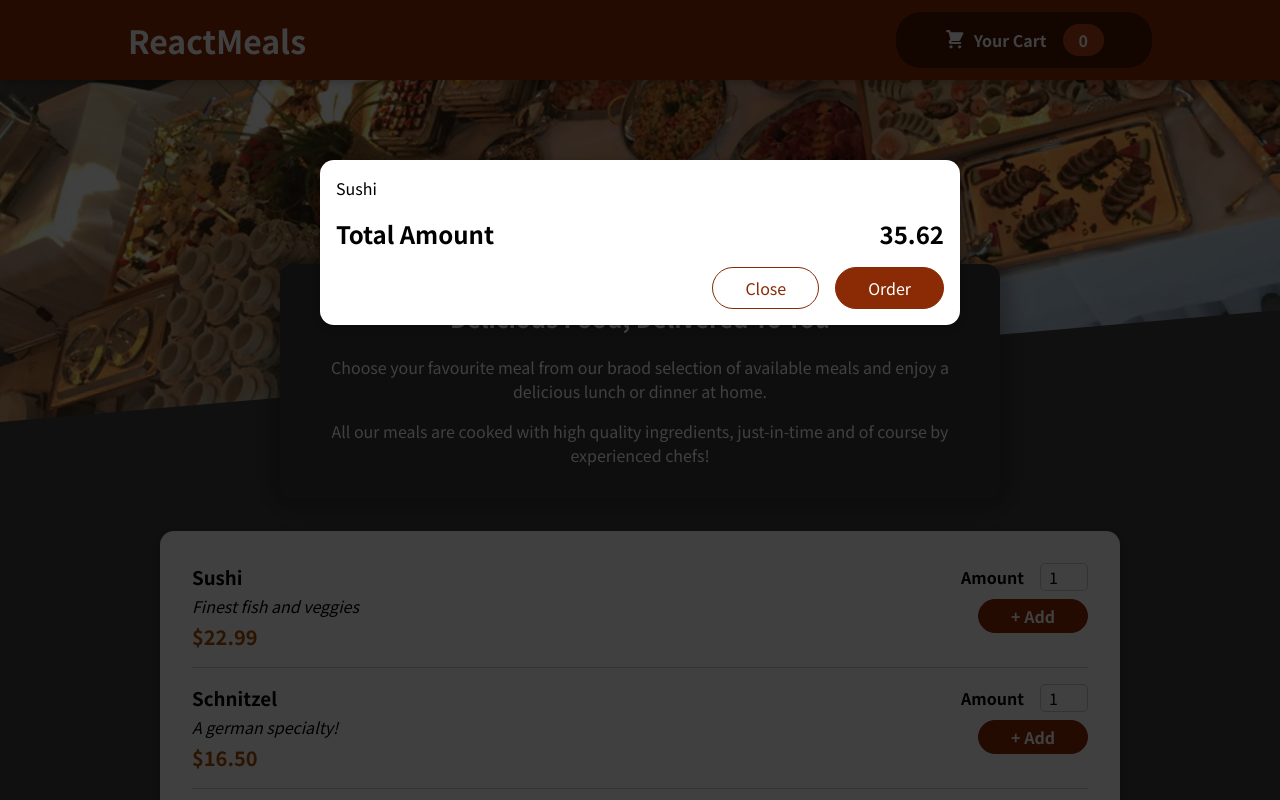
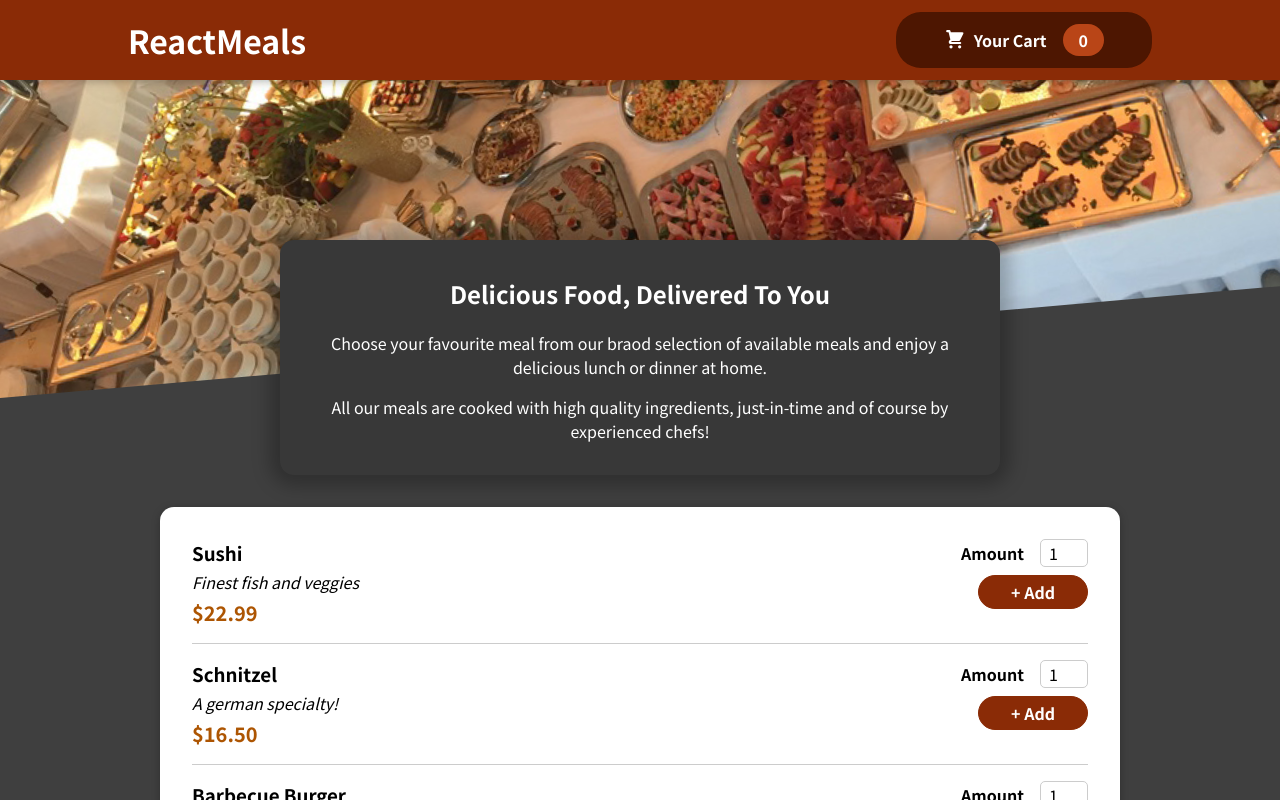
Before and after one commit to NidhiMehendale/React-RestraurantApp, a React (Create React App) app: page / in a window 1280 px wide. Shown: the top 800 px of the page. Built offline with nearby package versions, Linux system fonts and the light colour scheme.

Commit message:
Adding functionality when cart button is click Modal should open

```diff
--- a/src/App.js
+++ b/src/App.js
@@ -1,4 +1,4 @@
-import { Fragment } from "react";
+import React, { Fragment , useState} from "react";
 import Cart from "./components/Cart/Cart";
 import Header from "./components/Layout/Header";
 import Meals from "./components/Meals/Meals";
@@ -6,10 +6,20 @@ import Meals from "./components/Meals/Meals";
 
 
 function App() {
+  const [cartIsShown,setCartIsShown] = useState(false);
+
+  const showCartHandler = () => {
+    setCartIsShown(true);
+  };
+
+  const hideCartHandler = () => {
+    setCartIsShown(false);
+  };
+
   return (
     <Fragment>
-    <Cart />
-      <Header />
+    {cartIsShown && <Cart onClose={hideCartHandler}/>}
+      <Header onShowCart={showCartHandler} />
        <main>
         <Meals />
        </main>
--- a/src/components/Cart/Cart.js
+++ b/src/components/Cart/Cart.js
@@ -5,14 +5,14 @@ const Cart = (props) => {
     const cartitems = <ul className={classes['cart-items']}>{[{id: 'c1' , name  : 'Sushi', amount: 2, price: 12.99}]
       .map(item => <li>{item.name}</li>)}</ul>;
   return (
-    <Modal>
+    <Modal onClose={props.onClose}>
       {cartitems}
       <div className={classes.total}>
         <span>Total Amount</span>
         <span>35.62</span>
       </div>
       <div className={classes.actions}>
-        <button className={classes['button--alt']}>Close</button>
+        <button className={classes['button--alt']} onClick={props.onClose}>Close</button>
         <button className={classes.button}>Order</button>
       </div>
     </Modal>
--- a/src/components/Layout/Header.js
+++ b/src/components/Layout/Header.js
@@ -9,7 +9,7 @@ const Header = (props) => {
     <Fragment>
        <header className={classes.header}>
          <h1>ReactMeals</h1>
-         <HeaderCartButton />
+         <HeaderCartButton  onClick={props.onShowCart}/>
        </header>
        <div className={classes['main-image']}>
          <img src={mealsImage} alt="A table full of delicious food!"/>
--- a/src/components/Layout/HeaderCartButton.js
+++ b/src/components/Layout/HeaderCartButton.js
@@ -3,7 +3,7 @@ import classes from './HeaderCartButton.module.css';
 
 const HeaderCartButton = props => {
   return(
-    <button className={classes.button}>
+    <button className={classes.button} onClick={props.onClick}>
     <span className={classes.icon}>
       <CartIcon />
     </span>
--- a/src/components/UI/Modal.js
+++ b/src/components/UI/Modal.js
@@ -3,7 +3,7 @@ import ReactDOM  from 'react-dom';
 import { Fragment } from 'react';
 
 const Backdrop = (props) => {
-    return <div className={classes.backdrop} />
+    return <div className={classes.backdrop} onClick={props.onClose}/>
 };
 
 const ModalOverlay = (props) => {
@@ -19,7 +19,7 @@ const portelElement = document.getElementById('overlays');
 const Modal = (props) => {
   return (
     <Fragment>
-       {ReactDOM.createPortal(<Backdrop />, portelElement)};
+       {ReactDOM.createPortal(<Backdrop onClose={props.onClose}/>, portelElement)};
        {ReactDOM.createPortal(
         <ModalOverlay>{props.children}</ModalOverlay> ,
         portelElement
```
